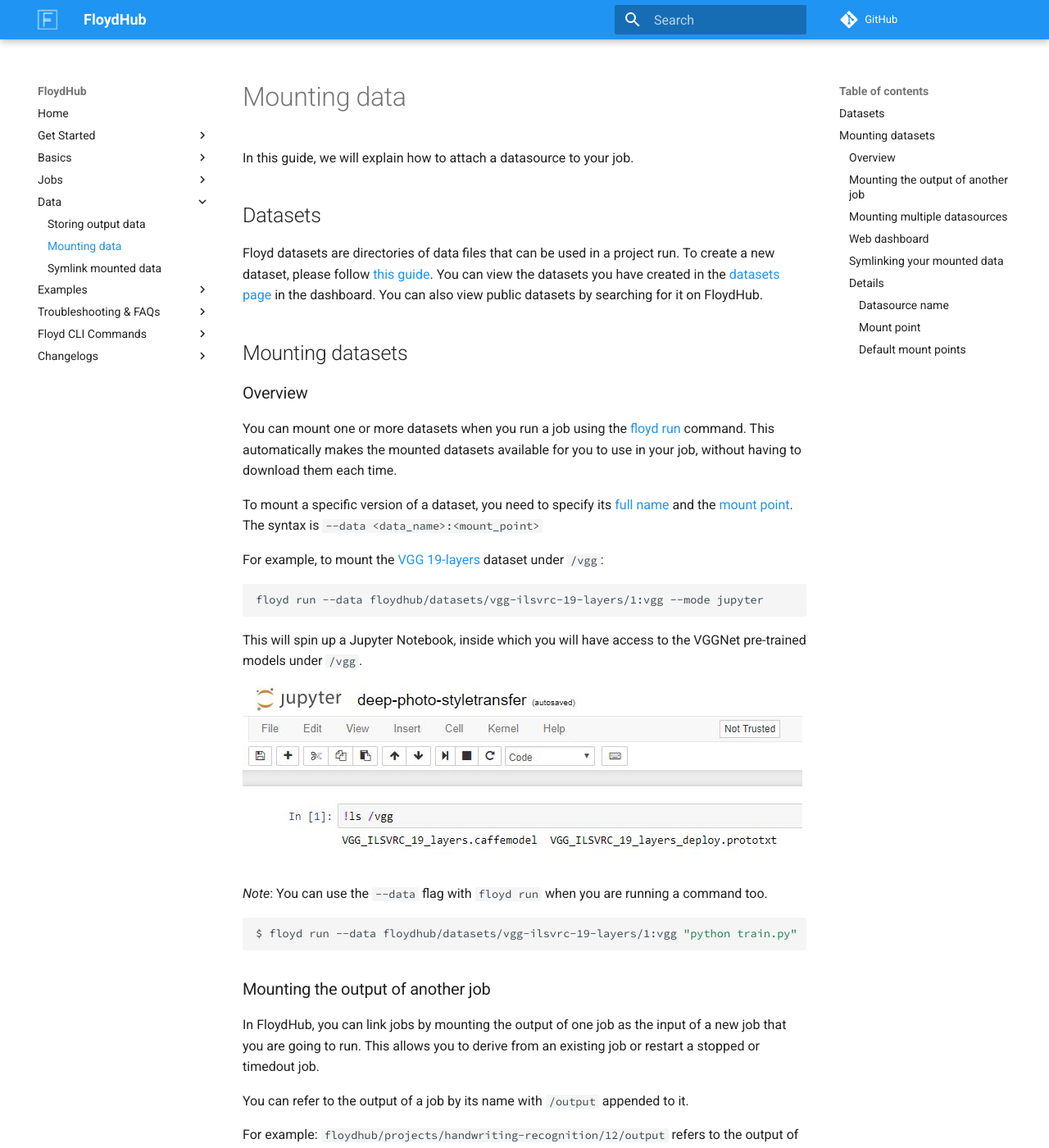
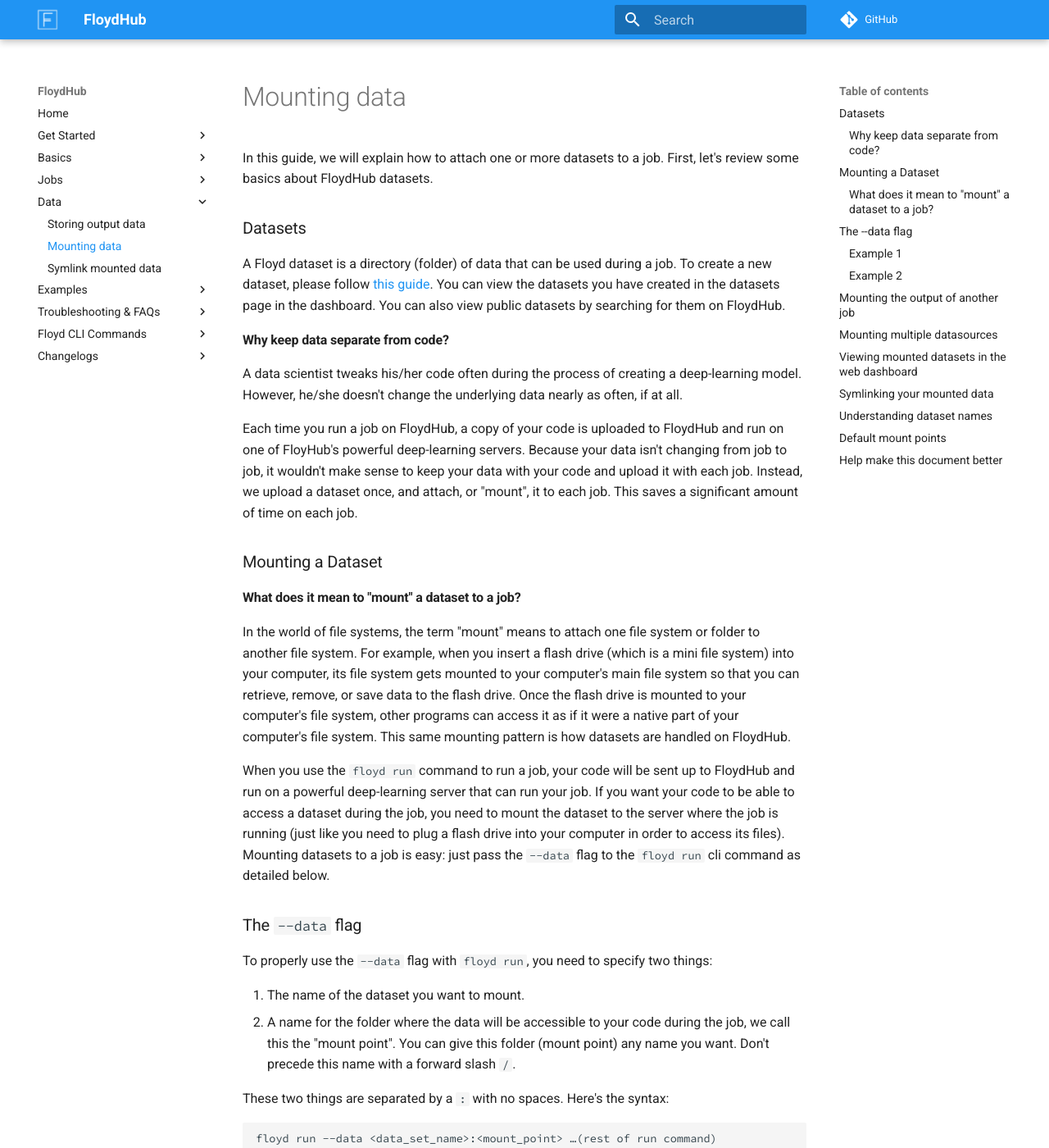
Before and after one commit to floydhub/floyd-docs, an MkDocs documentation site: the page built from docs/guides/data/mounting_data.md, in a window 1280 px wide and 1400 px high. Shown: the whole window at 82% size. Built offline with MkDocs 1.6.1 and Material for MkDocs 9.7.7, drawn with Linux system fonts in a browser that asks for light colours; comment, search, counter and statistics services are not loaded; old or Windows-style settings are respelled for this version of MkDocs; some of the changed text lies outside the part shown.

Commit message:
updates to data mounting page

````diff
--- a/docs/guides/data/mounting_data.md
+++ b/docs/guides/data/mounting_data.md
@@ -1,104 +1,186 @@
-In this guide, we will explain how to attach a datasource to your job.
+In this guide, we will explain how to attach one or more datasets to a job.
+First, let's review some basics about FloydHub datasets.
 
-## Datasets
+### Datasets
 
-Floyd datasets are directories of data files that can be used in a project run. To create a new dataset, please follow
-[this guide](../basics/create_new/#create-a-new-dataset). You can view the datasets you
-have created in the [datasets page](https://www.floydhub.com/datasets) in the dashboard. You can also view
-public datasets by searching for it on FloydHub.
+A Floyd dataset is a directory (folder) of data that can be used during a
+job. To create a new dataset, please follow
+[this guide](../basics/create_new/#create-a-new-dataset). You can view the
+datasets you have created in the datasets page in the dashboard. You can also
+view public datasets by searching for them on FloydHub.
 
-## Mounting datasets
+#### Why keep data separate from code?
 
-### Overview
+A data scientist tweaks his/her code often during the process of creating a
+deep-learning model. However, he/she doesn't change the underlying data nearly
+as often, if at all.
 
-You can mount one or more datasets when you run a job using the [floyd run](../../commands/run) command.
-This automatically makes the mounted datasets available for you to use in your job, without having to download them each time.
+Each time you run a job on FloydHub, a copy of your code is uploaded to
+FloydHub and run on one of FloyHub's powerful deep-learning servers. Because
+your data isn't changing from job to job, it wouldn't make sense to keep your
+data with your code and upload it with each job. Instead, we upload a
+dataset once, and attach, or "mount", it to each job. This saves a
+significant amount of time on each job.
 
-To mount a specific version of a dataset, you need to specify its [full name](#datasource-name) and the [mount point](#mount-point).
-The syntax is `--data <data_name>:<mount_point>`
+### Mounting a Dataset
 
-For example, to mount the [VGG 19-layers](https://www.floydhub.com/floydhub/datasets/vgg-ilsvrc-19-layers/1) dataset under `/vgg`:
-```bash
+#### What does it mean to "mount" a dataset to a job?
+In the world of file systems, the term "mount" means to attach one file system
+or folder to another file system. For example, when you insert a flash drive
+(which is a mini file system) into your computer, its file system gets mounted
+to your computer's main file system so that you can retrieve, remove, or save
+data to the flash drive. Once the flash drive is mounted to your computer's
+file system, other programs can access it as if it were a native part of your
+computer's file system. This same mounting pattern is how datasets are handled
+on FloydHub.
+
+When you use the `floyd run` command to run a job, your code will be sent up to
+FloydHub and run on a powerful deep-learning server that can run your job. If
+you want your code to be able to access a dataset during the job, you need to
+mount the dataset to the server where the job is running (just like you need to
+plug a flash drive into your computer in order to access its files). Mounting
+datasets to a job is easy: just pass the `--data` flag to the `floyd run` cli
+command as detailed below.
+
+### The `--data` flag
+
+To properly use the `--data` flag with `floyd run`, you need to specify two
+things:
+
+  1. The name of the dataset you want to mount.
+  2. A name for the folder where the data will be
+  accessible to your code during the job, we call this the "mount point". You
+  can give this folder (mount point) any name you want. Don't precede this name
+  with a forward slash `/`.
+
+These two things are separated by a `:` with no spaces. Here's the syntax:
+
+```
+floyd run --data <data_set_name>:<mount_point> …(rest of run command)
+```
+
+Let's go through a couple of examples to show how to mount one or more datasets to your job.
+
+#### Example 1
+
+The command below will mount FloydHub's public
+[Udacity GAN](https://www.floydhub.com/floydhub/datasets/udacity-gan)
+ dataset at `/my_data`
+```
+floyd run --data floydhub/datasets/udacity-gan:my_data "python my_script.py"
+```
+
+A couple of things to note:
+
+  - There is no space between the name of the dataset
+    (`floydhub/datasets/udacity-gan`) and the mount point name (`my_data`).
+  - A colon (`:`) is used to separate the name of the dataset and the
+    mount point.
+  - The mount point name does not have have a preceding `/`, but your code
+    needs to add the preceding slash to locate the dataset during the job.
+    This means that if you specify `my_data` as the mount point, your code can
+    find your dataset at `/my_data`. If you specify `mnist_data` as the mount
+    point, your code needs to look in `/mnist_data` for your data.
+  - Nested mount points are not supported. This means a mount point like
+    `my_data/foo` will not work.
+
+!!! important
+    A common mistake is to for code to reference a mounted dataset without a
+    preceding `/`. If you specify `my_data` as the mount point for your
+    dataset, your code needs to look in `/my_data` to find the dataset. Without
+    the preceding `/`, your code will look for the dataset in the wrong place
+    (the directory the code is running in). In your code, always precede your
+    references to the mount point with a `/`.
+
+#### Example 2
+
+This example spins up a Jupyter Notebook and mounts the
+[VGG 19-layers](https://www.floydhub.com/floydhub/datasets/vgg-ilsvrc-19-layers/1)
+dataset under `/vgg`:
+```
 floyd run --data floydhub/datasets/vgg-ilsvrc-19-layers/1:vgg --mode jupyter
 ```
-
-This will spin up a Jupyter Notebook, inside which you will have access to the VGGNet pre-trained models under `/vgg`.
+The Jupyter Notebook will have access to the VGGNet pre-trained models under
+`/vgg`.
 
 ![Mounted Data](../../img/mounted_data.jpg)
 
-*Note*: You can use the `--data` flag with `floyd run` when you are running a command too.
+### Mounting the output of another job
+You can link jobs by mounting the output of one job as the input of a new job.
+This allows you to iterate on the ouput of a past job.
 
-```bash
-$ floyd run --data floydhub/datasets/vgg-ilsvrc-19-layers/1:vgg "python train.py"
+You can refer to the output of a job by its name with `/output` appended to it.
+For example: `floydhub/projects/handwriting-recognition/12/output` refers to
+the output of the job `floydhub/projects/handwriting-recognition/12`
+
+Use the `--data` flag in the `floyd run` command, mount past output to a job,
+just as you would to mount a dataset. For example:
+```
+$ floyd run \
+  --data floydhub/projects/handwriting-recognition/12:filtered_training_data \
+  "python train.py"
 ```
 
+This will make the output of `floydhub/projects/handwriting-recognition/12`
+available at `/filtered_training_data` for the new job to use.
 
-### Mounting the output of another job
+Note: You need to have access to a job to be able to mount its output.
 
-In FloydHub, you can link jobs by mounting the output of one job as the input of a new job that you are going to run. This allows you to derive from an existing job or restart a stopped or timedout job.
+### Mounting multiple datasources
+You can attach up to five datasources (datasets and/or job outputs) to a job
+using the `--data` flag in the `floyd run` command. Ensure that each mount
+point is unique.
 
-You can refer to the output of a job by its name with `/output` appended to it.
-
-For example: `floydhub/projects/handwriting-recognition/12/output` refers to the output of the job `floydhub/projects/handwriting-recognition/12`
-
-You can mount this using the `--data` flag in the `floyd run` command, similar to datasets. For example:
-
-```bash
-$ floyd run --data floydhub/projects/handwriting-recognition/12:filtered_training_data "python train.py"
+```
+$ floyd run \
+  --data floydhub/datasets/mnist/2:training \
+  --data floydhub/datasets/digits/1:test \
+  "python script.py"
 ```
 
-This will make the output of `floydhub/projects/handwriting-recognition/12` available at `/filtered_training_data` for the new job to use.
+In this case, the above datasets will be mounted at `/training` and `/test`,
+respectively.
 
-*Note*: You need to have access to the job to be able to mount it's output.
+### Viewing mounted datasets in the web dashboard
 
-
-### Mounting multiple datasources
-
-You can attach upto 5 datasources when you run a job using the `--data` flag in the [floyd run](../../commands/run) command. This includes both datasets and job outputs. Ensure that the mount points for the datasets are unique.
-
-```bash
-$ floyd run --data floydhub/datasets/mnist/2:training --data floydhub/datasets/digits/1:test "python script.py"
-```
-In this case, the above datasets will be mounted at `/training` and `/test` respectively.
-
-
-### Web dashboard
-
-You can view the mounted datasets and their respective mount points for a specific job by going to the `Data` tab:
+You can view the mounted datasets and their respective mount points for a
+specific job by going to the Data tab:
 
 ![Data Mounts](../../img/job_data_view.jpg)
 
-
 ### Symlinking your mounted data
 
-Sometimes, your code might require your data to be available at a hardcoded location. Or you might want to combine multiple mounted datasources under a single directory. One way to do this would be to copy the data from the mounted locations to the destination, but this is inefficient for large data. [Symlinking](https://en.wikipedia.org/wiki/Symbolic_link) is a great solution for this.
+Sometimes, your code might require your data to be available at a hardcoded
+location. Or you might want to combine multiple mounted datasources under a
+single directory. One way to do this would be to copy the data from the mounted
+locations to the destination, but this is inefficient for large data.
+Symlinking is a great solution for this.
+Please see this guide: [Symlinking mounted data](./symlink_mounted_data)
 
-Please see this guide: [Symlinking mounted data](./symlink_mounted_data)
-### Details
+### Understanding dataset names
 
-#### Datasource name
+The full name of a datasource (`<username>/datasets/<dataset_name>/<version>`)
+consists of three parts:
 
-The full name of a datasource (`<username>/datasets/<dataset_name>/<version>`) consists of 3 parts:
-
-- Username
-- Dataset Name
-- Version
+  1. Username
+  2. Dataset Name
+  3. Version
 
 For example: `floydhub/datasets/mnist/2`
 
-#### Mount point
+### Default mount points
 
-The mount point is the name of the directory under which the datasource will be available in your job.
-
-- It *cannot* contain subdirectories. `vgg` is a valid mount point, but `vgg/2017` is not.
-- The mount point is an absolute path. For example, `--data floydhub/datasets/vgg-ilsvrc-19-layers/1:vgg` will mount the data at `/vgg`. A common mistake is to look for the mounted data in the current directory (`./vgg`), rather than using the absolute path (`/vgg`)
-
-#### Default mount points
-
-We highly recommend that you explicitly specify the mount points for your data using the `--data <data_name>:<mount_point>` convention.
+We highly recommend that you explicitly specify the mount points for your data
+using the `--data <data_name>:<mount_point>` convention.
 
 If, however, you do not specify a mount point, the default values are:
 
-- Single data mount: If you only mount one datasource without specifying a mount point, it is mounted at `/input`
+- Single data mount: If you only mount one datasource without specifying a
+  mount point, it is mounted at `/input`
 
-- Multiple data mounts: If you mount multiple datasource without specifying mount points, they will each be mounted under their respective GUIDs (e.g. `/xKduBzTr4LAsc6eVPZVPVd`). GUIDs are 32-character random strings that difficult to track down, so we highly discourage this pattern.
+- Multiple data mounts: If you mount multiple datasource without specifying
+  mount points, they will each be mounted under their respective GUIDs (e.g.
+  `/xKduBzTr4LAsc6eVPZVPVd`). GUIDs are 32-character random strings that
+  difficult to track down, so we highly discourage this pattern.
+
+{!contributing.md!}
````
